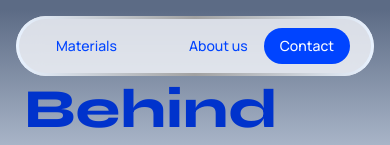
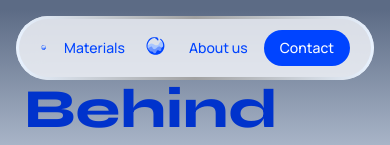
Before and after one commit to eddaosk/portfolio, a website: page vasuqi/about.html in a window 390 px wide. Shown: the top 145 px of the page. Drawn offline with Linux system fonts and the light colour scheme.

Commit message:
Update logo image dimensions for consistency across multiple pages

```diff
--- a/vasuqi/about.html
+++ b/vasuqi/about.html
@@ -42,7 +42,7 @@
         aria-label="vāsuqi — return to homepage"
         class="md:hidden flex items-center rounded-full focus:outline-none focus-visible:ring-2 focus-visible:ring-blue-primary"
       >
-        <img src="svgs/vasuqilogo.svg" alt="Vāsuqi" height="28">
+        <img src="svgs/vasuqilogo.svg" alt="Vāsuqi" width="28" height="28">
       </a>
       <a
         href="news-documentation.html"
@@ -58,7 +58,7 @@
       aria-label="vāsuqi — return to homepage"
       class="flex items-center justify-center rounded-full px-2 py-1 focus:outline-none focus-visible:ring-2 focus-visible:ring-blue-primary"
     >
-      <img src="svgs/vasuqilogo.svg" alt="Vāsuqi" height="32" class="md:hidden">
+      <img src="svgs/vasuqilogo.svg" alt="Vāsuqi" width="32" height="32" class="md:hidden">
       <img src="svgs/vasuqi-logo-navbar.svg" alt="Vāsuqi" width="116" height="36" class="hidden md:block">
     </a>
 
```
Also changed, not shown: vasuqi/contact.html (+2 -2 lines), vasuqi/index.html (+2 -2 lines), vasuqi/news-documentation.html (+2 -2 lines).
